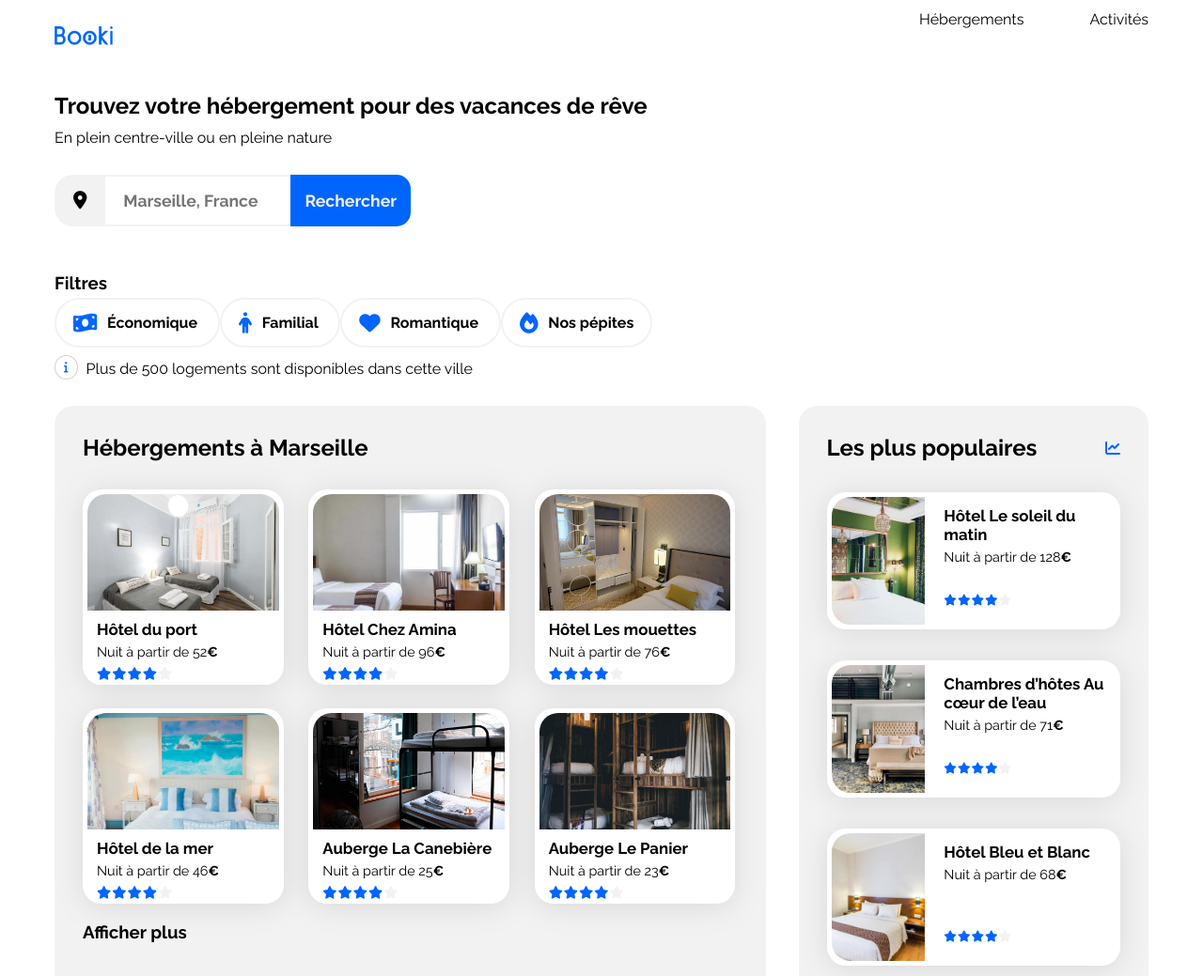
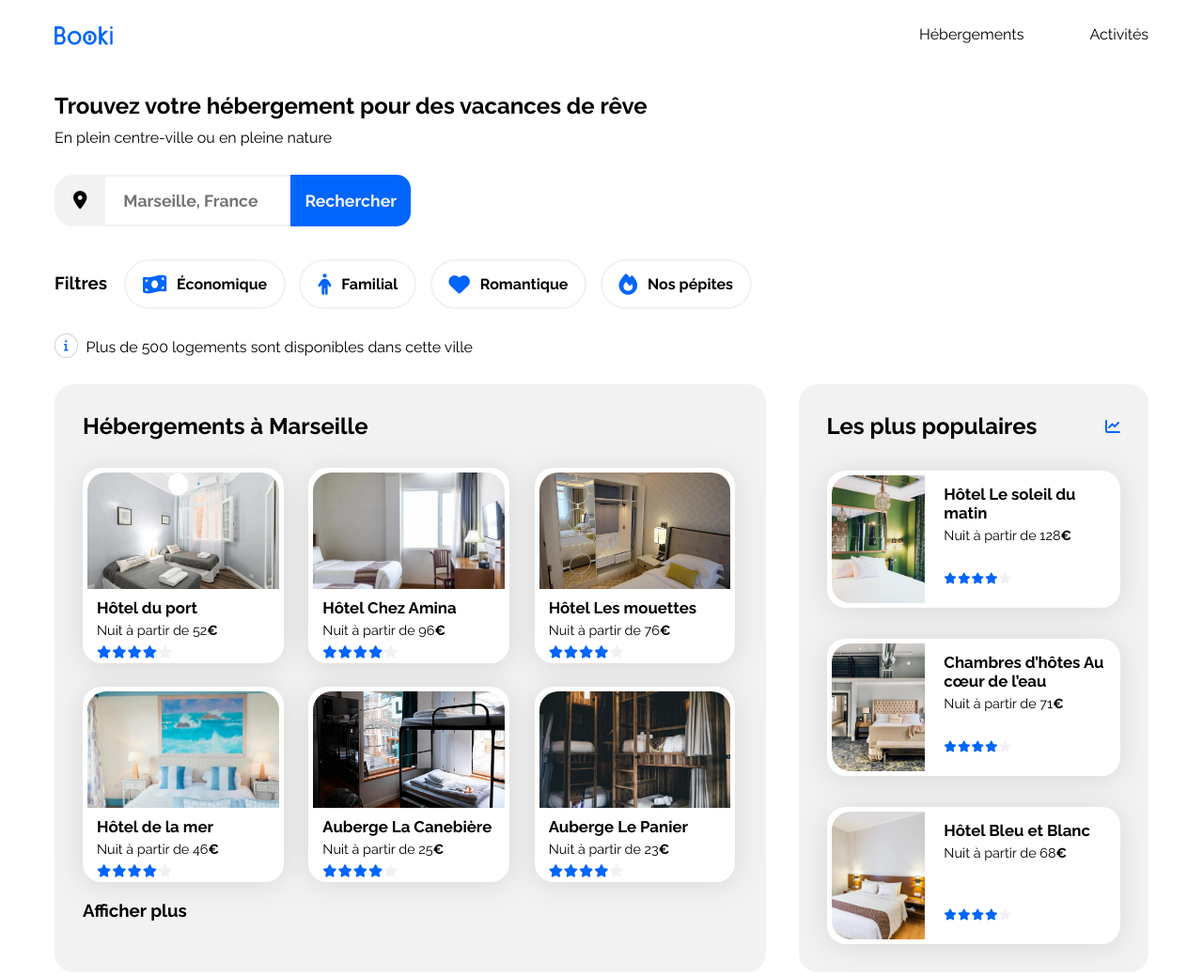
Before and after one commit to Arn-L/P2, a plain HTML site: page index.html in a window 1280 px wide. Shown: the top 1039 px of the page at 94% size. Drawn offline with Linux system fonts and the light colour scheme.

```diff
--- a/index.html
+++ b/index.html
@@ -21,8 +21,12 @@
         <header>
             <img src="/images/logo/Booki.png" alt="Booki" id="logo-booki">
             <nav class="menu">
-                <a href="#hebergements-and-populaires">Hébergements </a>
-                <a href="#activites">Activités</a>
+                <a href="#hebergements-and-populaires">
+                    <p>Hébergements</p>
+                </a>
+                <a href="#activites">
+                    <p>Activités</p>
+                </a>
             </nav>
 
         </header>
@@ -41,32 +45,39 @@
                         <input type="search" name="NomCherche" id="NomCherche" placeholder="Marseille, France" size="30"
                             maxlength="50">
                         <input type="submit" value="Rechercher" id="B-recherch">
+                        <i class="fa-solid fa-magnifying-glass loup-recherch"></i>
                     </form>
                 </section>
                 <section class="filtre">
-
-
-                    <div>
-                        <h3>Filtres</h3>
-
+                    <div class="filtre-title">
+                        <h1>Filtres</h1>
+                    </div>
+                    <div class="filtre-boutons">
+                        <div>
                         <a href="#">
                             <i class="fa-solid fa-money-bill-wave"></i>
-                            Économique
+                            <span>Économique</span>
                         </a>
+                    </div>
+                    <div>
                         <a href="#">
                             <i class="fa-solid fa-person"></i>
-                            Familial
-                        </a>
+                            <span>Familial</span>
+                        </a></div>
+                    <div>
                         <a href="#">
                             <i class="fa-solid fa-heart"></i>
                             Romantique
-                        </a>
+                        </a></div>
+                    <div>
                         <a href="#">
                             <i class="fa-solid fa-fire"></i>
                             Nos pépites
                         </a>
+                    </div>
+                </div>
 
-                    </div>
+
 
                 </section>
                 <section class="info">
@@ -224,7 +235,7 @@
                         </a>
                     </div>
                     <div class="hebergements-plus">
-                        <h1>Afficher plus</h1>
+                        <h3>Afficher plus</h3>
                     </div>
                 </section>
                 <!-- les plus populaires-->
@@ -347,7 +358,6 @@
                 <h3>Nos hébergements</h3>
                 <p>Charte qualité</p>
                 <p>Proposer votre hôtel</p>
-
             </div>
             <div>
                 <h3>Assitance</h3>
```
